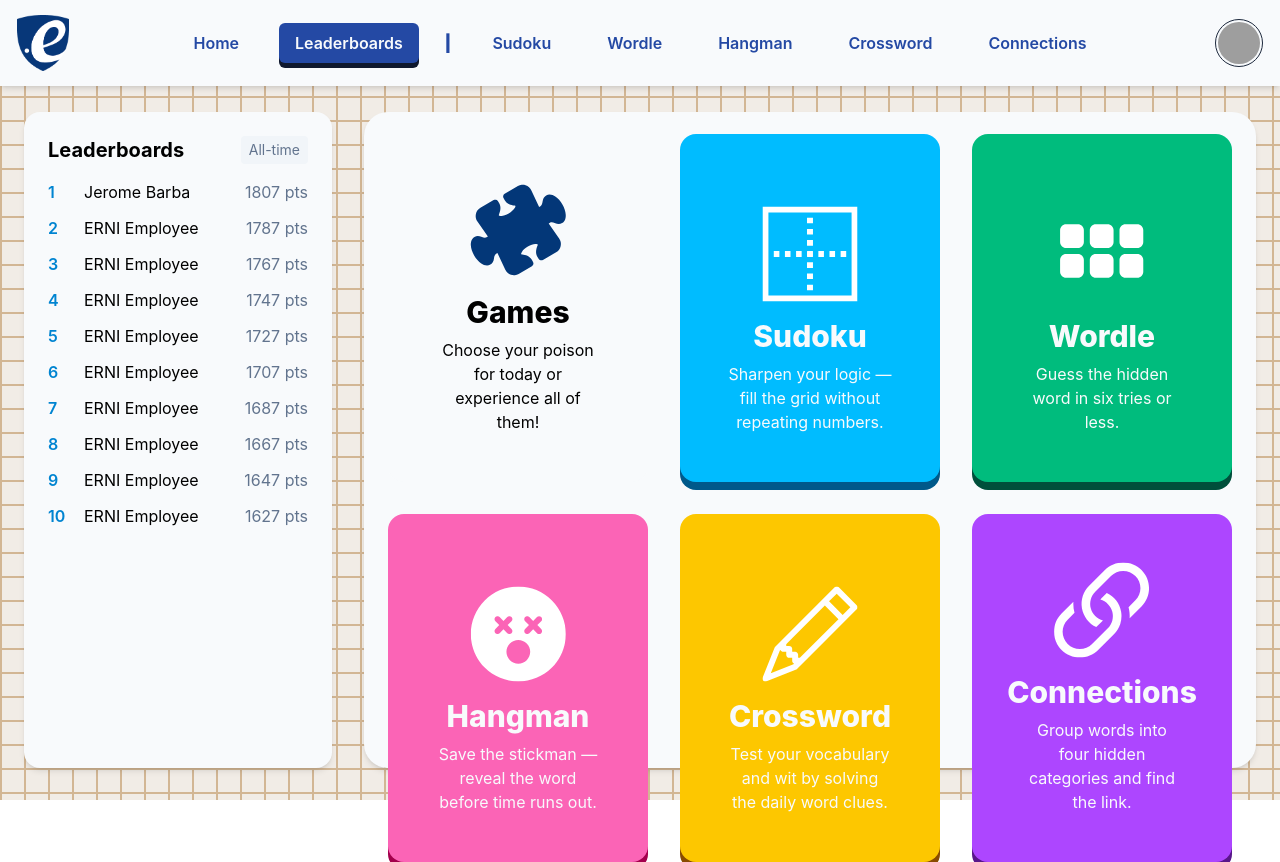
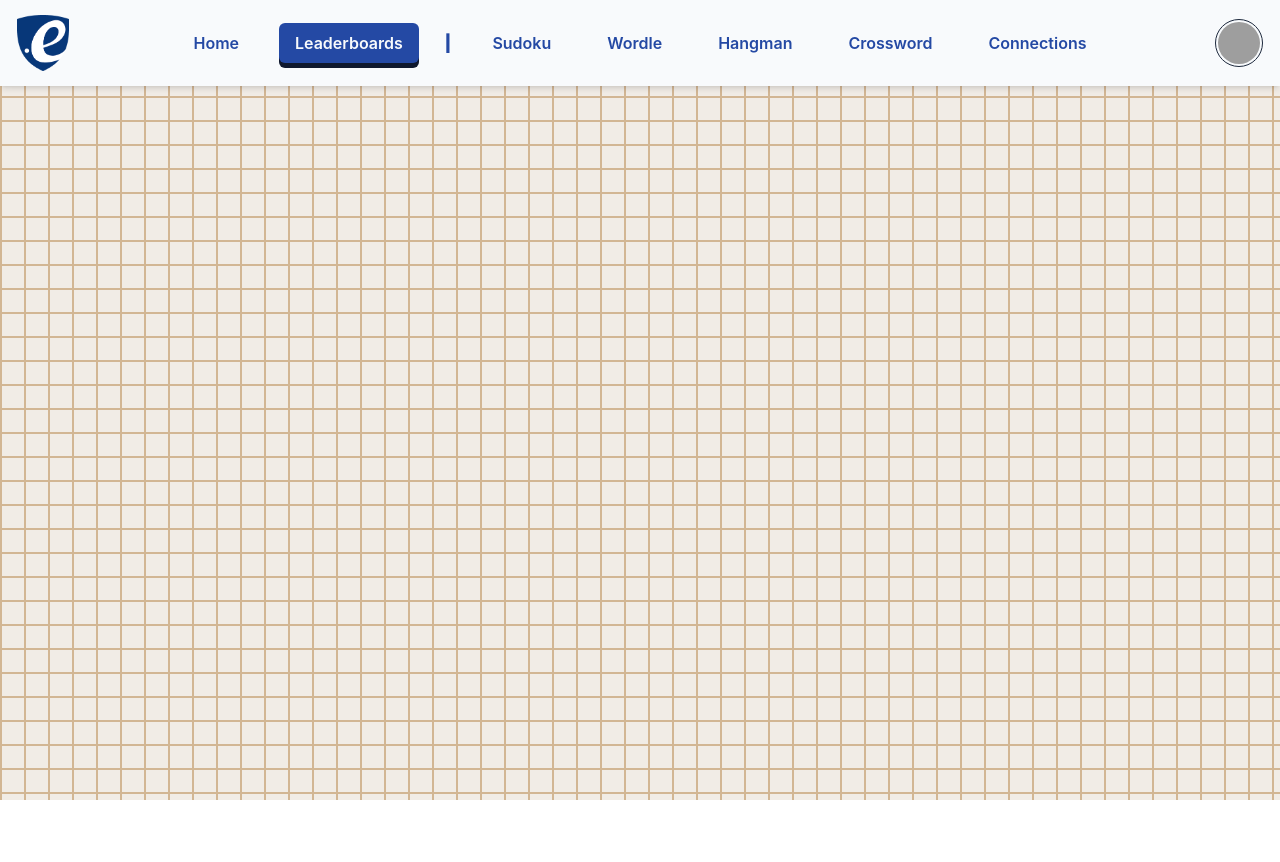
Before and after one commit to K-N-B/better-play-ERNI, a React (Vite) app in the folder frontend/: page /leaderboards in a window 1280 px wide. After the commit the page ends 800 px from the top, so only its background shows below. Built offline with nearby package versions, Linux system fonts and the light colour scheme; grey boxes are pictures that could not be loaded; a web font is replaced by a local one.

Commit message:
minor changes to base page

```diff
--- a/frontend/src/App.tsx
+++ b/frontend/src/App.tsx
@@ -14,12 +14,18 @@ function App() {
   return (
     <>
       <Navbar />
+      <div className="min-h-screen h-full w-full bg-[#F1ECE6] absolute inset-0 bg-[linear-gradient(to_right,#D2B694_2px,transparent_1px),linear-gradient(to_bottom,#D2B694_2px,transparent_1px)] bg-[size:24px_24px]">
+      <main className="w-full h-dvh mx-auto pt-20 px-6 ">
+        <div className="flex h-full w-full p-8">
           <Routes>
             <Route path="/" element={<Home />} />
             <Route path="/leaderboards" element={<Leaderboards />} />
             <Route path="/sudoku" element={<SudokuGame />} />
             <Route path="/hangman" element={<HangmanGame />} />
           </Routes>
+        </div>
+      </main>
+      </div>
     </>
 
   )
--- a/frontend/src/home.tsx
+++ b/frontend/src/home.tsx
@@ -49,8 +49,8 @@ const games = [
 
 export default function Home() {
   return (
-    <div className="min-h-screen h-full w-full bg-[#F1ECE6] absolute inset-0 bg-[linear-gradient(to_right,#D2B694_2px,transparent_1px),linear-gradient(to_bottom,#D2B694_2px,transparent_1px)] bg-[size:24px_24px]">
-      <main className="w-full h-dvh mx-auto pt-20 px-6 ">
+    // <div className="min-h-screen h-full w-full bg-[#F1ECE6] absolute inset-0 bg-[linear-gradient(to_right,#D2B694_2px,transparent_1px),linear-gradient(to_bottom,#D2B694_2px,transparent_1px)] bg-[size:24px_24px]">
+    //   <main className="w-full h-dvh mx-auto pt-20 px-6 ">
         <div className="flex h-full gap-8 py-8">
           {/* Left leaderboard column */}
           <aside className="w-1/4 h-full bg-slate-50 rounded-2xl p-6 shadow-md sticky top-20 self-start">
@@ -104,7 +104,7 @@ export default function Home() {
             </div>
           </section>
         </div>
-      </main>
-    </div>
+    //   </main>
+    // </div>
   );
 }
--- a/frontend/src/leaderboards.tsx
+++ b/frontend/src/leaderboards.tsx
@@ -16,45 +16,7 @@ export default function Home() {
 
       <div className="min-h-screen h-full w-full bg-[#F1ECE6] absolute inset-0 bg-[linear-gradient(to_right,#D2B694_2px,transparent_1px),linear-gradient(to_bottom,#D2B694_2px,transparent_1px)] bg-[size:24px_24px]">
       <main className="w-full h-dvh mx-auto pt-20 px-6 ">
-        <div className="flex h-full gap-8 py-8">
-          {/* Left leaderboard column */}
-          <aside className="w-1/4 h-full bg-slate-50 rounded-2xl p-6 shadow-md sticky top-20 self-start">
-            <div className="flex items-center justify-between mb-4">
-              <h2 className="text-xl font-bold">Leaderboards</h2>
-              <button className="text-sm text-slate-500 bg-slate-100 px-2 py-1 rounded">All-time</button>
-            </div>
 
-            <ol className="space-y-3">
-              {[1,2,3,4,5,6,7,8,9,10].map((n)=> (
-                <li key={n} className="flex items-center justify-between">
-                  <div className="flex items-center gap-3">
-                    <div className="w-6 text-base font-semibold text-sky-600">{n}</div>
-                    <div className="text-base">{n===1? 'Jerome Barba' : 'ERNI Employee'}</div>
-                  </div>
-                  <div className="text-base text-slate-500">{(1827 - n*20)} pts</div>
-                </li>
-              ))}
-            </ol>
-          </aside>
-
-          {/* Center content: cards grid */}
-          <section className="flex-1 h-full">
-            <div className="bg-slate-50 rounded-3xl p-6 shadow-md h-full">
-              <div className="grid h-full grid-cols-1 sm:grid-cols-2 lg:grid-cols-3 gap-8">
-                {games.map((g) => (
-                  <article key={g.title} className={`rounded-2xl h-full ${g.color} shadow-[0_8px_0_0] active:shadow-[0_4px_0_0_rgba(0,0,0,0.15)] translate-y-[-2px] active:translate-y-0 p-8 h-48 flex flex-col justify-between`}>
-                    <div className="mt-auto flex flex-col items-center text-center p-4">
-                      <img src={g.icon} alt="Puzzle Icon" className="size-24 mb-4" />
-                      <div className="text-3xl font-extrabold">{g.title}</div>
-                      <div className="text-base mt-2">{g.subtitle}</div>
-                    </div>
-
-                  </article>
-                ))}
-              </div>
-            </div>
-          </section>
-        </div>
       </main>
     </div>
   );
```
Lines whose indentation alone changed are shown as unchanged.
